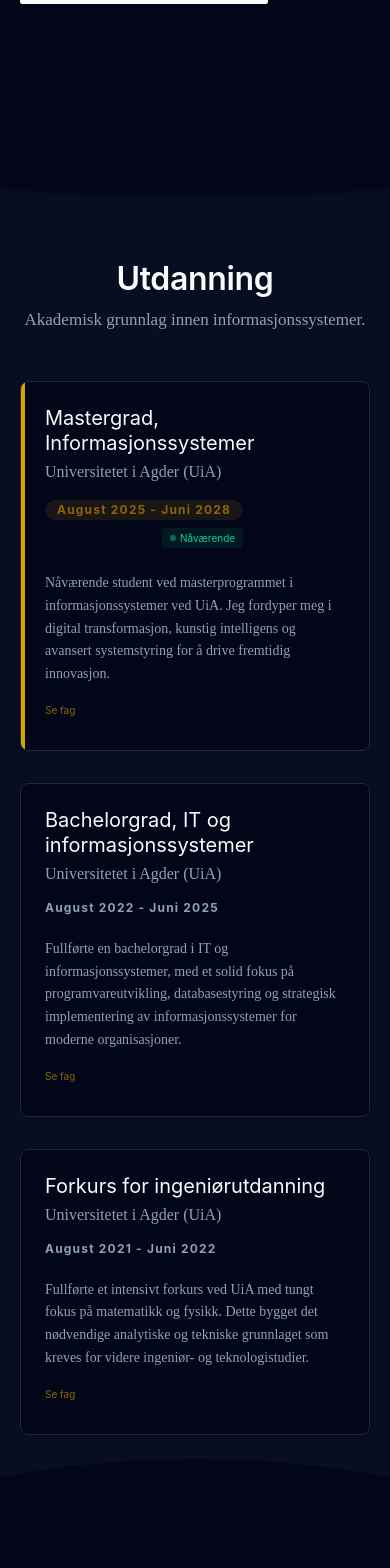
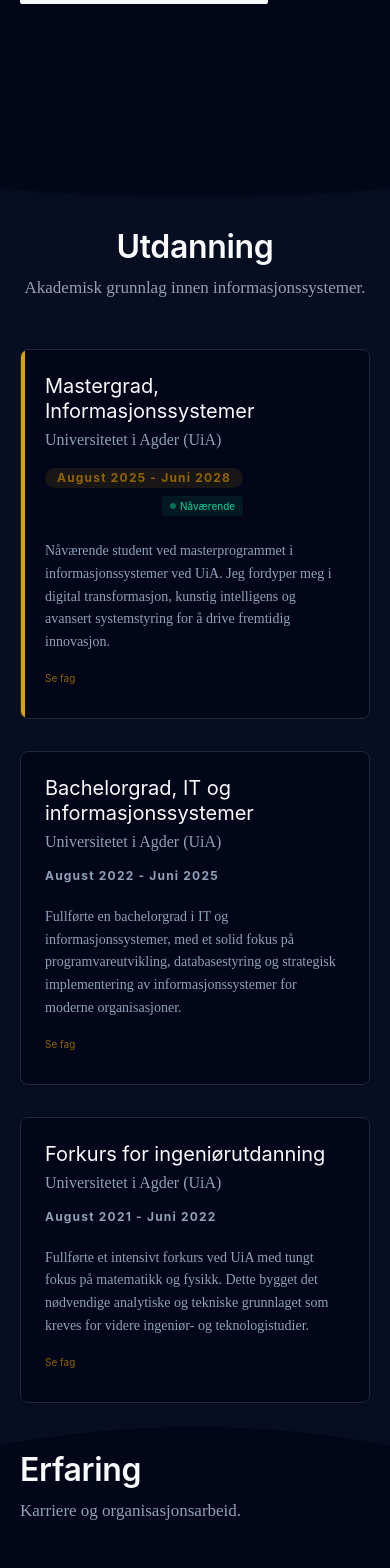
Before and after one commit to FelixKnutsen/portfolio, a React (Vite) app: page / in a window 390 px wide. Shown: the part 1040-2608 px from the top of the page. Built offline with nearby package versions, Linux system fonts and the light colour scheme.

Commit message:
fix: improve section spacing and mobile alignment across cards and contact form

```diff
--- a/src/components/CertificateCard.tsx
+++ b/src/components/CertificateCard.tsx
@@ -28,7 +28,7 @@ export default function CertificateCard({ item, index }: CertificateCardProps) {
   );
 
   const baseClassName =
-    'bg-white dark:bg-slate-950 p-8 rounded-xl border border-slate-200 dark:border-slate-800 flex flex-col items-start gap-4 hover:-translate-y-1 hover:shadow-md transition-all duration-300 animate-on-scroll h-full';
+    'bg-surface-container-lowest dark:bg-slate-950 p-8 rounded-xl border border-slate-200 dark:border-slate-800 flex flex-col items-start gap-4 hover:-translate-y-1 hover:shadow-md transition-all duration-300 animate-on-scroll h-full';
 
   if (item.pdfLink) {
     return (
--- a/src/components/Certificates.tsx
+++ b/src/components/Certificates.tsx
@@ -17,8 +17,8 @@ export default function Certificates() {
       id="certificates"
       aria-label={content.certificates.heading}
     >
-      <div className="max-w-[1120px] mx-auto px-5 md:px-8 relative z-10">
-        <div ref={headerRef} className="mb-12 md:mb-16 pt-32 md:pt-20 animate-on-scroll">
+      <div className="max-w-[1120px] mx-auto px-5 md:px-8 relative z-10 pt-24 md:pt-10">
+        <div ref={headerRef} className="mb-12 md:mb-16 animate-on-scroll">
           <h2 className="font-headline-lg text-headline-lg text-slate-900 dark:text-slate-50">
             {content.certificates.heading}
           </h2>
--- a/src/components/Contact.tsx
+++ b/src/components/Contact.tsx
@@ -96,7 +96,7 @@ export default function Contact() {
   );
 
   const inputClassName =
-    'w-full px-4 py-3 rounded-lg bg-white dark:bg-slate-950 border border-slate-200 dark:border-slate-800 focus:border-secondary-container focus:ring-1 focus:ring-secondary-container outline-none transition-all text-slate-900 dark:text-slate-50 font-body-md';
+    'w-full px-4 py-3 rounded-lg bg-surface-container-lowest dark:bg-slate-950 border border-slate-200 dark:border-slate-800 focus:border-secondary-container focus:ring-1 focus:ring-secondary-container outline-none transition-all text-slate-900 dark:text-slate-50 font-body-md';
 
   return (
     <section
@@ -145,7 +145,7 @@ export default function Contact() {
         {/* Contact form */}
         <div
           ref={formRef}
-          className="bg-white dark:bg-slate-900/50 p-6 md:p-8 rounded-xl border border-slate-200 dark:border-slate-800 shadow-sm animate-on-scroll"
+          className="bg-surface-container-lowest dark:bg-slate-900/50 p-6 md:p-8 rounded-xl border border-slate-200 dark:border-slate-800 shadow-sm animate-on-scroll"
           style={{ animationDelay: '0.2s' }}
         >
           <form className="space-y-6" onSubmit={handleSubmit} noValidate>
--- a/src/components/Education.tsx
+++ b/src/components/Education.tsx
@@ -40,16 +40,14 @@ export default function Education() {
     }
   };
 
-
-
   return (
     <section
       className="bg-surface-bright dark:bg-slate-900/50 py-section-padding relative overflow-hidden"
       id="education"
       aria-label={content.education.heading}
     >
-      <div className="max-w-[1120px] mx-auto px-5 md:px-8 relative z-10">
-        <div ref={headerRef} className="mb-12 md:mb-16 pt-32 md:pt-20 text-center md:text-left animate-on-scroll">
+      <div className="max-w-[1120px] mx-auto px-5 md:px-8 relative z-10 pt-24 md:pt-10">
+        <div ref={headerRef} className="mb-12 md:mb-16 text-center md:text-left animate-on-scroll">
           <h2 className="font-headline-lg text-headline-lg text-slate-900 dark:text-slate-50">
             {content.education.heading}
           </h2>
--- a/src/components/EducationCard.tsx
+++ b/src/components/EducationCard.tsx
@@ -92,7 +92,7 @@ export default function EducationCard({ id, item, index, isExpanded, onToggle }:
       ref={itemRef}
       id={id}
       data-card-id={id}
-      className={`bg-white dark:bg-slate-950 p-6 md:p-10 rounded-xl shadow-sm border transition-all duration-300 relative overflow-hidden group animate-on-scroll flex flex-col min-h-[260px] md:min-h-[280px] ${
+      className={`bg-surface-container-lowest dark:bg-slate-950 p-6 md:p-10 rounded-xl shadow-sm border transition-all duration-300 relative overflow-hidden group animate-on-scroll flex flex-col min-h-[260px] md:min-h-[280px] ${
         hasCourses ? 'cursor-pointer hover:border-secondary-container/50' : 'border-slate-200 dark:border-slate-800'
       } ${isExpanded ? 'ring-2 ring-secondary-container/30 border-secondary-container shadow-md' : 'border-slate-200 dark:border-slate-800 hover:-translate-y-1 hover:shadow-md'}`}
       style={{ animationDelay: `${index * 0.1}s` }}
@@ -211,7 +211,7 @@ export default function EducationCard({ id, item, index, isExpanded, onToggle }:
                         course.topics.map((topic) => (
                           <span
                             key={topic}
-                            className="text-[9px] font-label-caps px-2 py-0.5 rounded-full bg-white dark:bg-slate-800 text-slate-600 dark:text-slate-300 border border-slate-200 dark:border-slate-700 hover:border-secondary/30 transition-colors"
+                            className="text-[9px] font-label-caps px-2 py-0.5 rounded-full bg-surface-container-lowest dark:bg-slate-800 text-slate-600 dark:text-slate-300 border border-slate-200 dark:border-slate-700 hover:border-secondary/30 transition-colors"
                           >
                             {topic}
                           </span>
--- a/src/components/Experience.tsx
+++ b/src/components/Experience.tsx
@@ -17,7 +17,7 @@ export default function Experience() {
       id="experience"
       aria-label={content.experience.heading}
     >
-      <div ref={headerRef} className="mb-12 md:mb-16 pt-32 md:pt-20 text-center md:text-left animate-on-scroll">
+      <div ref={headerRef} className="mb-12 md:mb-16 text-left animate-on-scroll">
         <h2 className="font-headline-lg text-headline-lg text-slate-900 dark:text-slate-50">
           {content.experience.heading}
         </h2>
--- a/src/components/ExperienceTimelineItem.tsx
+++ b/src/components/ExperienceTimelineItem.tsx
@@ -59,7 +59,7 @@ export default function ExperienceTimelineItem({ item, index }: ExperienceTimeli
           className={`p-6 rounded-xl border ${
             isHighlighted
               ? 'bg-secondary-container/10 border-secondary-container/40 dark:bg-secondary-container/20 dark:border-secondary-container/50 shadow-sm'
-              : 'bg-white dark:bg-slate-900/50 border-slate-200 dark:border-slate-800'
+              : 'bg-surface-container-lowest dark:bg-slate-900/50 border-slate-200 dark:border-slate-800'
           }`}
         >
           <p className="font-body-md text-body-md text-slate-600 dark:text-slate-400">
```
